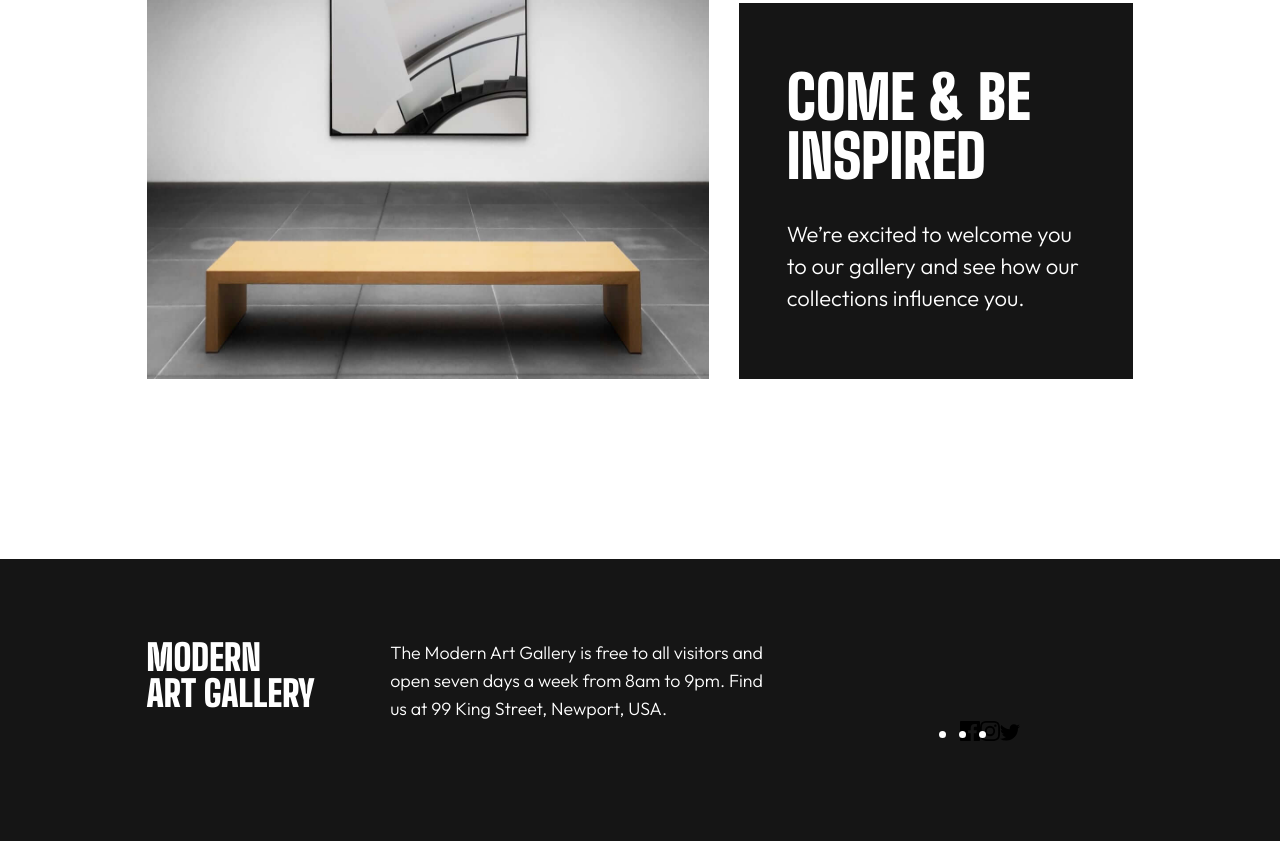
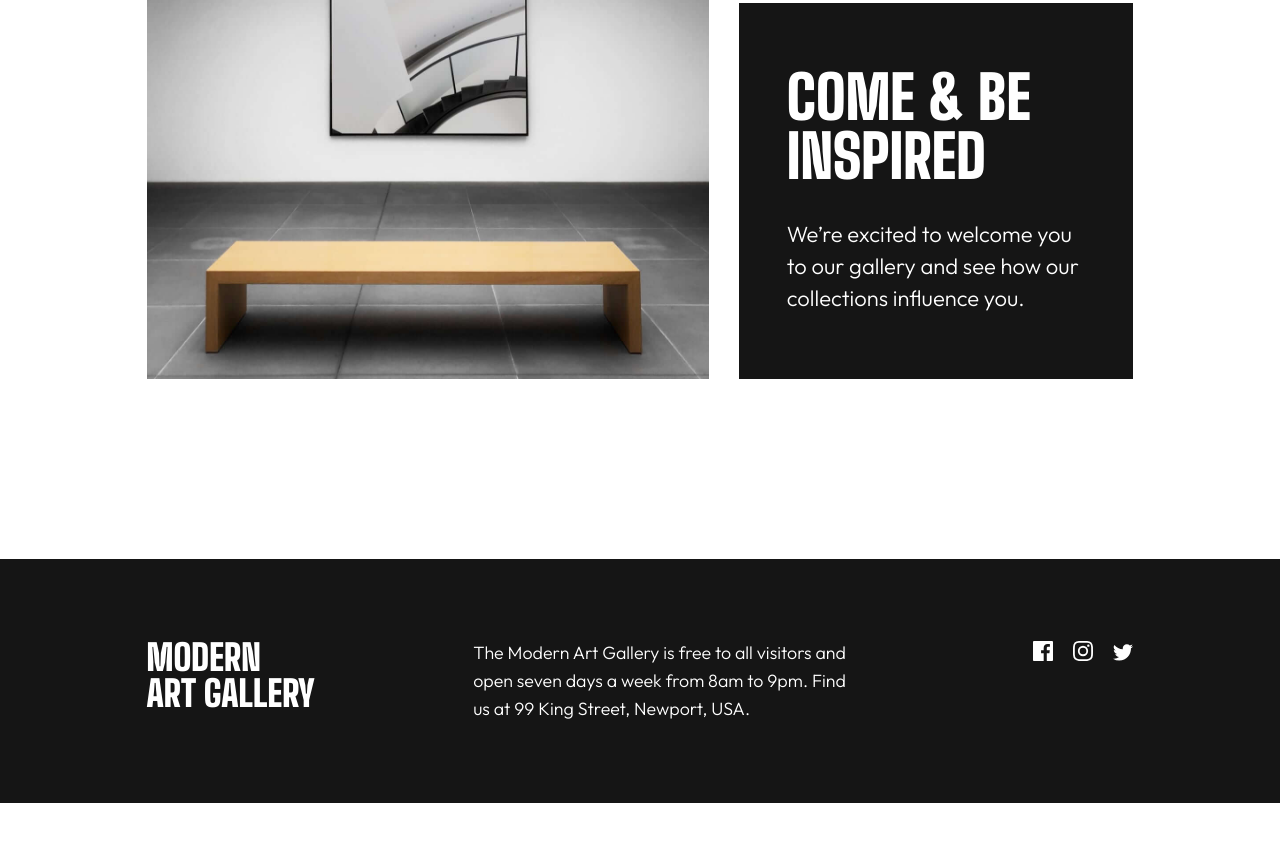
Before and after one commit to bilalabbax1/art-gallery-assigment, a plain HTML site: page index.html in a window 1280 px wide. Shown: the part 1716-2557 px from the top of the page. After the commit the page ends 2519 px from the top, so only its background shows below. Drawn offline with Linux system fonts and the light colour scheme.

Commit message:
Footer CSS

```diff
--- a/css/main.css
+++ b/css/main.css
@@ -209,3 +209,28 @@ footer p {
     line-height: 1.27rem;
     width: 38.7%;
 }
+
+.social-icons-list {
+    list-style: none;
+    padding: 0;
+}
+
+.social-icons-list > li {
+    padding-left: 20px;
+}
+
+.svg-social-icons-white{
+    fill: var(--white-color);
+}
+
+#fb-icon-svg-brown:hover {
+    fill: var(--brown-color);
+}
+
+#ig-icon-svg-brown:hover {
+    fill: var(--brown-color);
+}
+
+#tw-icon-svg-brown:hover {
+    fill: var(--brown-color);
+}
```
